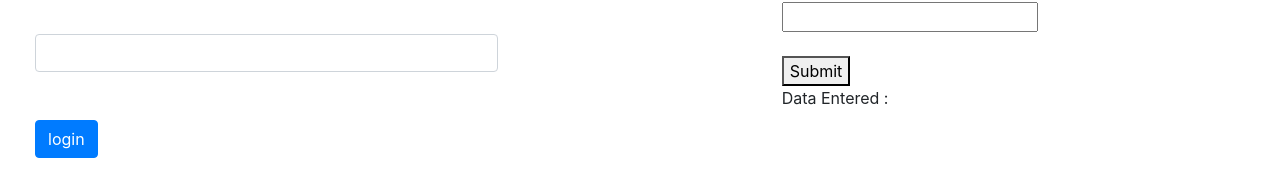
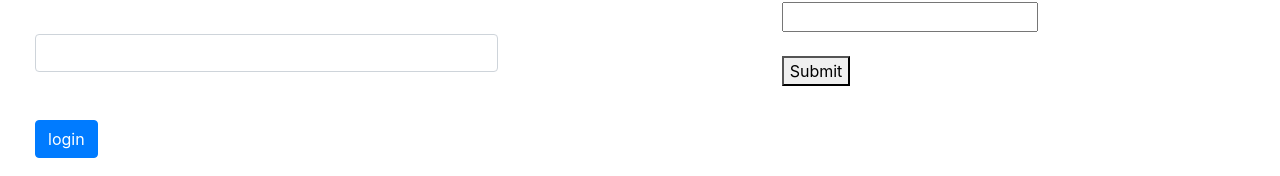
Before and after one commit to kainthsourav/Angular_Tutorial, an Angular app: page / in a window 1280 px wide. Shown: the part 300-476 px from the top of the page. Built offline with nearby package versions, Linux system fonts and the light colour scheme.

Commit message:
Reactive Form --Validation-Updated

```diff
--- a/src/app/app-home/app-home.component.css
+++ b/src/app/app-home/app-home.component.css
@@ -1,7 +1,7 @@
 span
 {
     color: tomato;
-    font-size: 10px;
+    font-size: 15px;
 
 }
 input.ng-invalid.ng-touched
--- a/src/app/app-home/app-home.component.html
+++ b/src/app/app-home/app-home.component.html
@@ -31,8 +31,8 @@
          <span  *ngIf="!UserLogin.controls.Pass.valid && (UserLogin.controls.Pass.touched)">* Password Required</span>
          <br><br>
          <button type="submit">Submit</button>
-         <p>    Data Entered : {{Email}}  </p>
-         <p>  {{Password}}  </p>
+         <p>{{Email}}</p>
+         <p>{{Password}}</p>
     </form>
 </div>
 </div>
```
